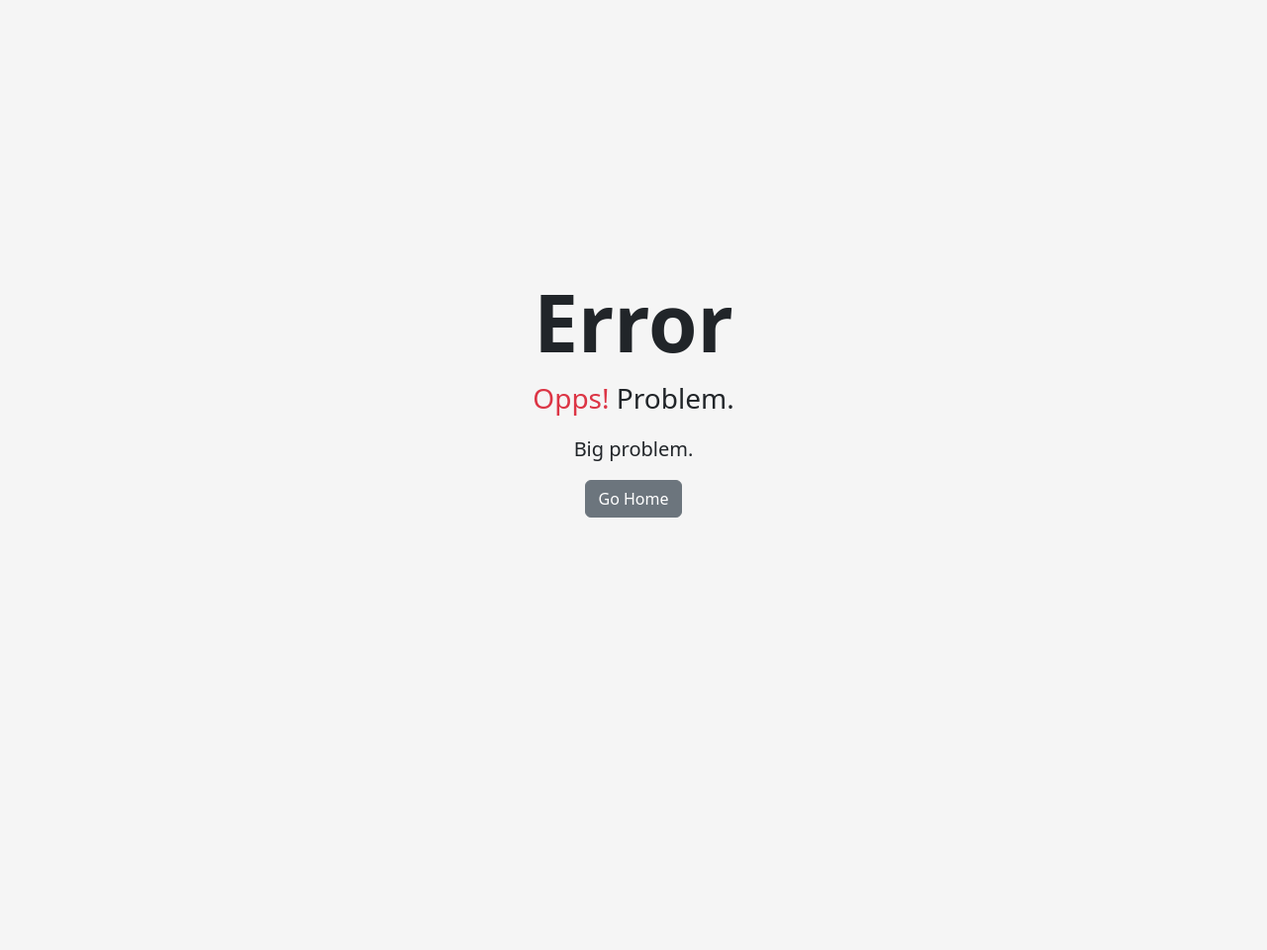
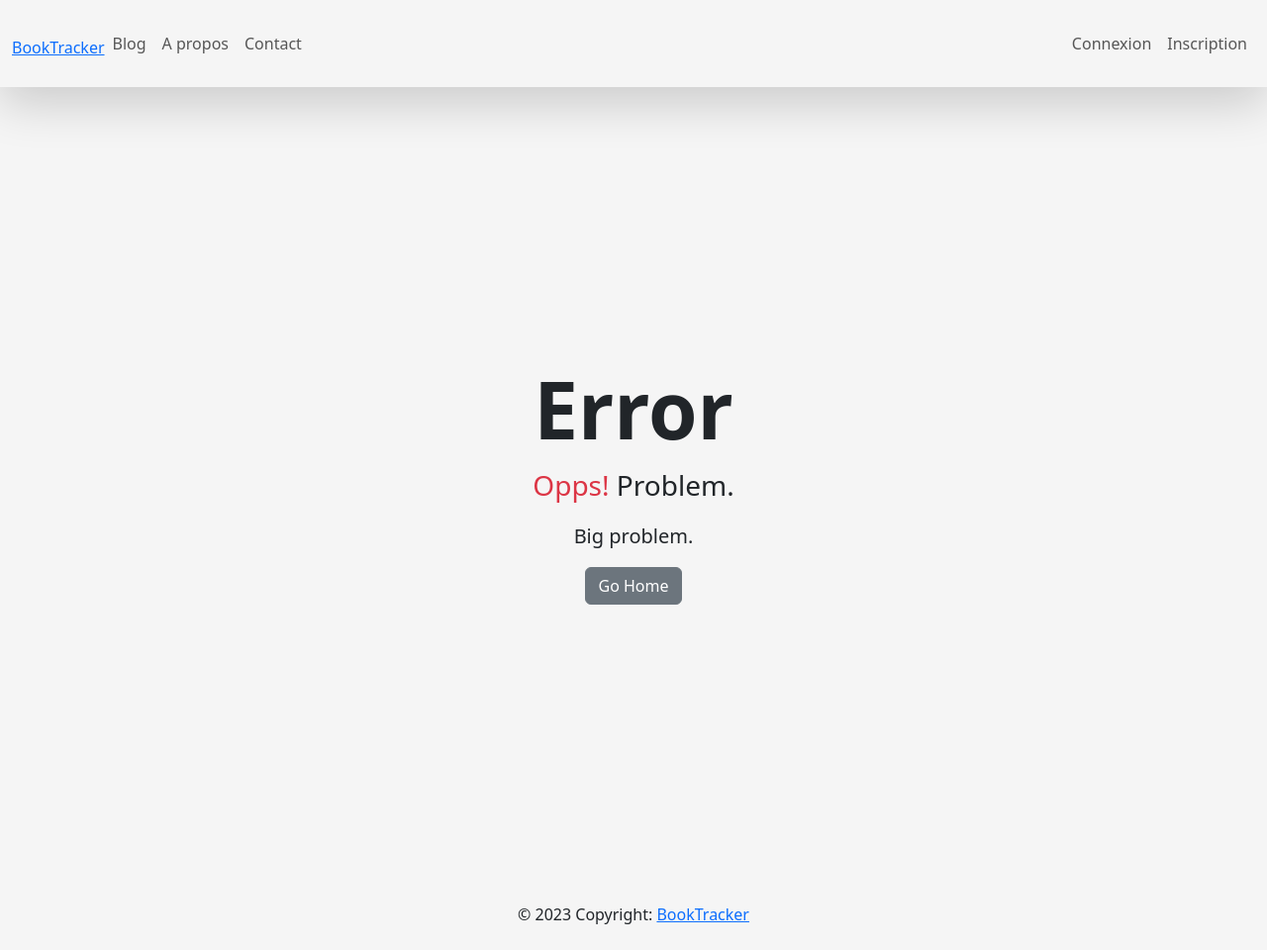
Before and after one commit to axllblc/BookTracker, a Symfony app: template templates/bundles/TwigBundle/Exception/error.html.twig in a window 1280 px wide. Shown: the whole page at 99% size. Before the commit the page ends 523 px from the top, so only its background shows below. Run offline with Twig, Linux system fonts and the light colour scheme; the template is opened without the code that fills it, so the values that code supplies are empty; style sheets or scripts are compiled from the project's sources; some libraries are stand-ins or nearby versions.

Commit message:
header and footer

```diff
--- a/templates/base.html.twig
+++ b/templates/base.html.twig
@@ -12,9 +12,10 @@
         {% block javascripts %}
             {{ encore_entry_script_tags('app') }}
         {% endblock %}
-
     </head>
     <body>
+        {% include "partials/_header.html.twig" %}
         {% block body %}{% endblock %}
+        {% include "partials/_footer.html.twig" %}
     </body>
 </html>
--- /dev/null
+++ b/templates/partials/_footer.html.twig
@@ -0,0 +1,12 @@
+
+<footer>
+  <!--Copyright section-->
+  <div
+    class="bg-neutral-200 p-4 text-center text-neutral-700 dark:bg-neutral-700 dark:text-neutral-200">
+    © 2023 Copyright:
+    <a
+      class="text-neutral-800 dark:text-neutral-400"
+      href="https://github.com/axllblc/BookTracker">BookTracker
+      </a>
+  </div>
+</footer>
--- /dev/null
+++ b/templates/partials/_header.html.twig
@@ -0,0 +1,76 @@
+<nav class="relative w-full flex flex-wrap items-center justify-between py-4 bg-gray-100 text-gray-500 hover:text-gray-700 focus:text-gray-700 shadow-lg navbar navbar-expand-lg navbar-light">
+	<div class="container-fluid w-full flex flex-wrap items-center justify-between px-6">
+		<button class="navbar-toggler text-gray-500 border-0 hover:shadow-none hover:no-underline py-2 px-2.5 bg-transparent focus:outline-none focus:ring-0 focus:shadow-none focus:no-underline" type="button" data-bs-toggle="collapse" data-bs-target="#navbarSupportedContent" aria-controls="navbarSupportedContent" aria-expanded="false" aria-label="Toggle navigation">
+			<svg aria-hidden="true" focusable="false" data-prefix="fas" data-icon="bars" class="w-6" role="img" xmlns="http://www.w3.org/2000/svg" viewbox="0 0 448 512">
+				<path fill="currentColor" d="M16 132h416c8.837 0 16-7.163 16-16V76c0-8.837-7.163-16-16-16H16C7.163 60 0 67.163 0 76v40c0 8.837 7.163 16 16 16zm0 160h416c8.837 0 16-7.163 16-16v-40c0-8.837-7.163-16-16-16H16c-8.837 0-16 7.163-16 16v40c0 8.837 7.163 16 16 16zm0 160h416c8.837 0 16-7.163 16-16v-40c0-8.837-7.163-16-16-16H16c-8.837 0-16 7.163-16 16v40c0 8.837 7.163 16 16 16z"></path>
+			</svg>
+		</button>
+		<div class="collapse navbar-collapse flex-grow items-center" id="navbarSupportedContent">
+			<a class="flex items-center text-gray-900 hover:text-gray-900 focus:text-gray-900 mt-2 lg:mt-0 mr-1" href="#">BookTracker</a>
+			<ul class="navbar-nav flex flex-col pl-0 list-style-none mr-auto">
+				<li class="nav-item p-2">
+					<a class="nav-link text-gray-500 hover:text-gray-700 focus:text-gray-700 p-0" href="#">Blog</a>
+				</li>
+				<li class="nav-item p-2">
+					<a class="nav-link text-gray-500 hover:text-gray-700 focus:text-gray-700 p-0" href="#">A propos</a>
+				</li>
+				<li class="nav-item p-2">
+					<a class="nav-link text-gray-500 hover:text-gray-700 focus:text-gray-700 p-0" href="{{ path('contact.index') }}">Contact</a>
+				</li>
+			</ul>
+		</div>
+		<div class="flex items-center relative">
+			{% if app.user %}
+				<a class="text-gray-500 hover:text-gray-700 focus:text-gray-700 mr-4" href="#">
+					<svg aria-hidden="true" focusable="false" data-prefix="fas" data-icon="shopping-cart" class="w-4" role="img" xmlns="http://www.w3.org/2000/svg" viewbox="0 0 576 512">
+						<path fill="currentColor" d="M528.12 301.319l47.273-208C578.806 78.301 567.391 64 551.99 64H159.208l-9.166-44.81C147.758 8.021 137.93 0 126.529 0H24C10.745 0 0 10.745 0 24v16c0 13.255 10.745 24 24 24h69.883l70.248 343.435C147.325 417.1 136 435.222 136 456c0 30.928 25.072 56 56 56s56-25.072 56-56c0-15.674-6.447-29.835-16.824-40h209.647C430.447 426.165 424 440.326 424 456c0 30.928 25.072 56 56 56s56-25.072 56-56c0-22.172-12.888-41.332-31.579-50.405l5.517-24.276c3.413-15.018-8.002-29.319-23.403-29.319H218.117l-6.545-32h293.145c11.206 0 20.92-7.754 23.403-18.681z"></path>
+					</svg>
+				</a>
+				<div class="dropdown relative">
+					<a class="text-gray-500 hover:text-gray-700 focus:text-gray-700 mr-4 dropdown-toggle hidden-arrow flex items-center" href="#" id="dropdownMenuButton1" role="button" data-bs-toggle="dropdown" aria-expanded="false">
+						<svg aria-hidden="true" focusable="false" data-prefix="fas" data-icon="bell" class="w-4" role="img" xmlns="http://www.w3.org/2000/svg" viewbox="0 0 448 512">
+							<path fill="currentColor" d="M224 512c35.32 0 63.97-28.65 63.97-64H160.03c0 35.35 28.65 64 63.97 64zm215.39-149.71c-19.32-20.76-55.47-51.99-55.47-154.29 0-77.7-54.48-139.9-127.94-155.16V32c0-17.67-14.32-32-31.98-32s-31.98 14.33-31.98 32v20.84C118.56 68.1 64.08 130.3 64.08 208c0 102.3-36.15 133.53-55.47 154.29-6 6.45-8.66 14.16-8.61 21.71.11 16.4 12.98 32 32.1 32h383.8c19.12 0 32-15.6 32.1-32 .05-7.55-2.61-15.27-8.61-21.71z"></path>
+						</svg>
+						<span class="text-white bg-red-700 absolute rounded-full text-xs -mt-2.5 ml-2 py-0 px-1.5">1</span>
+					</a>
+					<ul class="dropdown-menu min-w-max absolute hidden bg-white text-base z-50 float-left py-2 list-none text-left rounded-lg shadow-lg mt-1 hidden m-0 bg-clip-padding border-none left-auto right-0" aria-labelledby="dropdownMenuButton1">
+						<li>
+							<a class="dropdown-item text-sm py-2 px-4 font-normal block w-full whitespace-nowrap bg-transparent text-gray-700 hover:bg-gray-100" href="{{ path('security.logout') }}">Déconnexion</a>
+						</li>
+						<li>
+							<a class="dropdown-item text-sm py-2 px-4 font-normal block w-full whitespace-nowrap bg-transparent text-gray-700 hover:bg-gray-100" href="#">Another action</a>
+						</li>
+						<li>
+							<a class="dropdown-item text-sm py-2 px-4 font-normal block w-full whitespace-nowrap bg-transparent text-gray-700 hover:bg-gray-100" href="#">Something else here</a>
+						</li>
+					</ul>
+				</div>
+				<div class="dropdown relative">
+					<a class="dropdown-toggle flex items-center hidden-arrow" href="#" id="dropdownMenuButton2" role="button" data-bs-toggle="dropdown" aria-expanded="false"><img src="{{ app.user.avatar }}" class="rounded-full" style="height:25px;width:25px" alt="" loading="lazy"></a>
+					<ul class="dropdown-menu min-w-max absolute hidden bg-white text-base z-50 float-left py-2 list-none text-left rounded-lg shadow-lg mt-1 hidden m-0 bg-clip-padding border-none left-auto right-0" aria-labelledby="dropdownMenuButton2">
+						<li>
+							<a class="dropdown-item text-sm py-2 px-4 font-normal block w-full whitespace-nowrap bg-transparent text-gray-700 hover:bg-gray-100" href="{{ path('security.logout') }}">Déconnexion</a>
+						</li>
+						<li>
+							<a class="dropdown-item text-sm py-2 px-4 font-normal block w-full whitespace-nowrap bg-transparent text-gray-700 hover:bg-gray-100" href="#">Another action</a>
+						</li>
+						<li>
+							<a class="dropdown-item text-sm py-2 px-4 font-normal block w-full whitespace-nowrap bg-transparent text-gray-700 hover:bg-gray-100" href="#">Something else here</a>
+						</li>
+					</ul>
+				</div>
+			</div>
+		{% else %}
+			<div class="collapse navbar-collapse flex-grow items-center" id="navbarSupportedContent">
+				<ul class="navbar-nav flex flex-col pl-0 list-style-none mr-auto">
+					<li class="nav-item p-2">
+						<a class="nav-link text-gray-500 hover:text-gray-700 focus:text-gray-700 p-0" href="#">Connexion</a>
+					</li>
+					<li class="nav-item p-2">
+						<a class="nav-link text-gray-500 hover:text-gray-700 focus:text-gray-700 p-0" href="#">Inscription</a>
+					</li>
+				</ul>
+			</div>
+		{% endif %}
+	</div>
+</nav>
```
